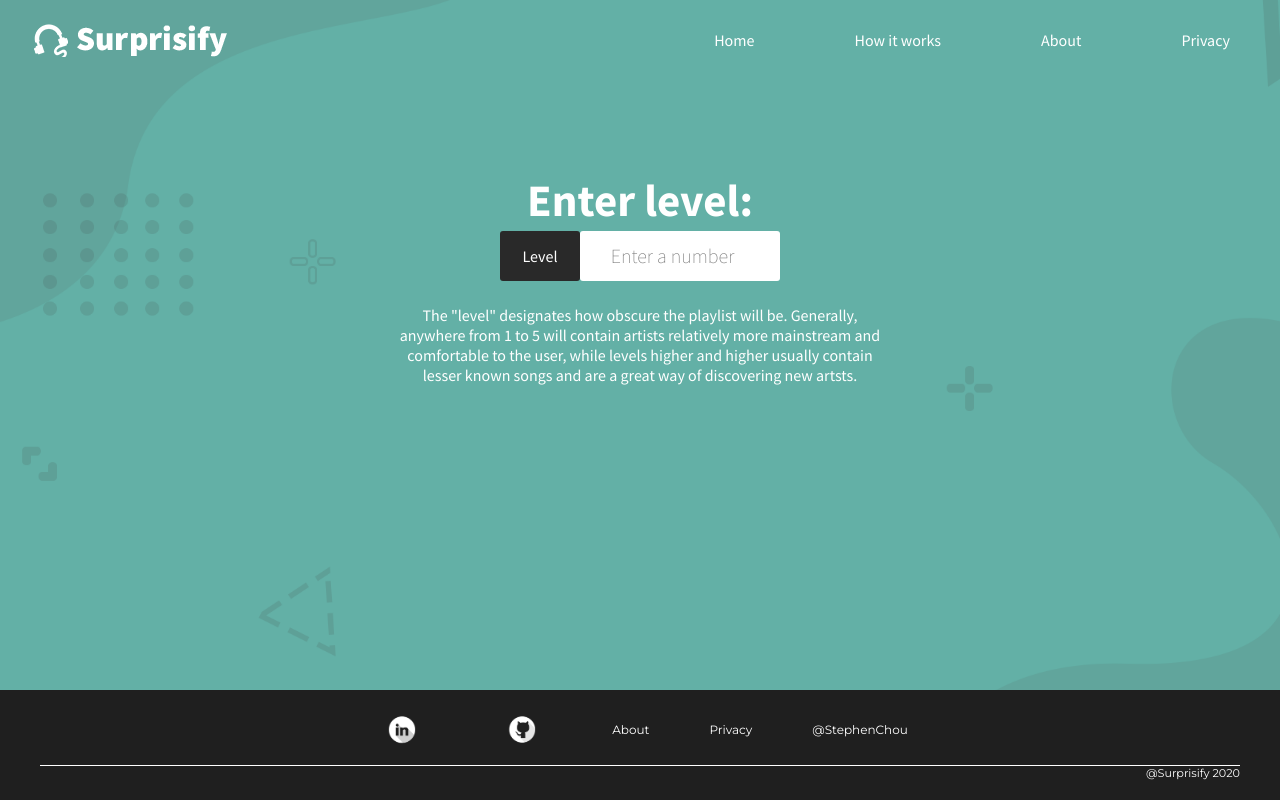
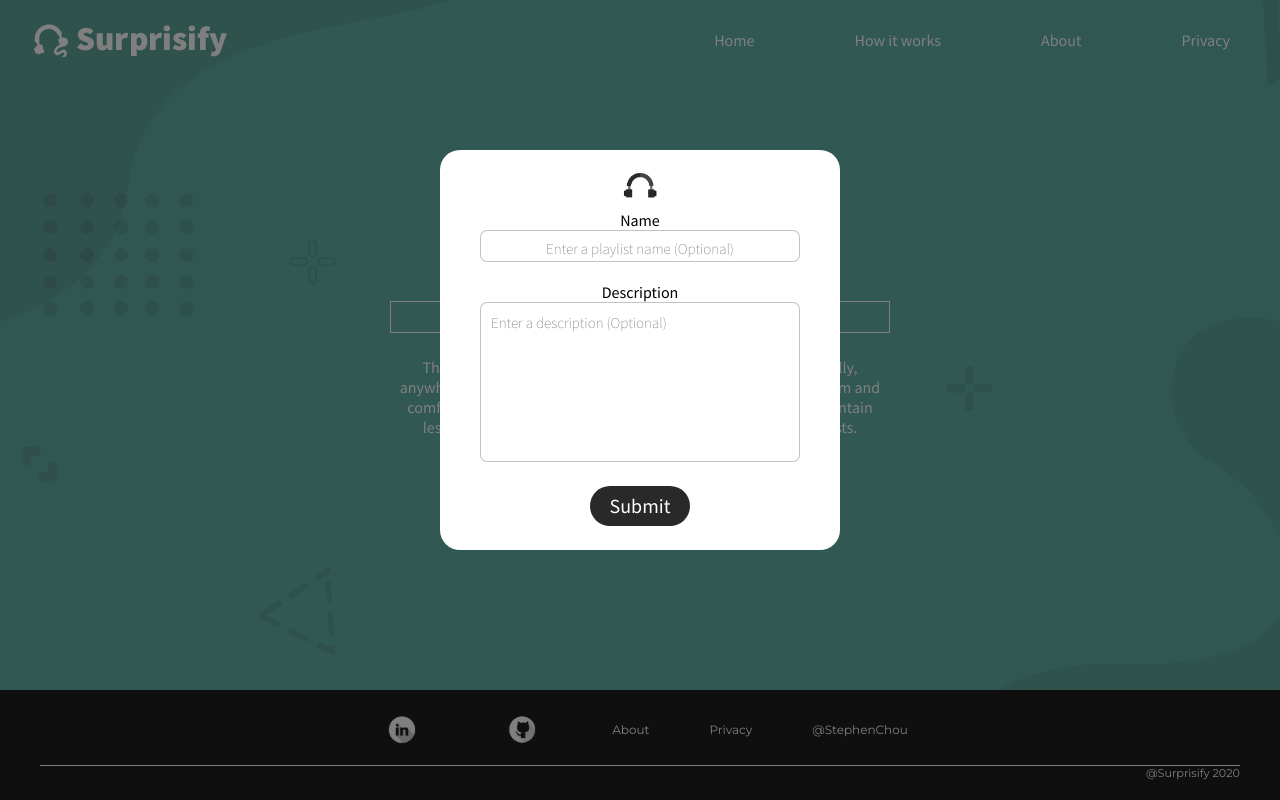
Before and after one commit to StephenChou/Surprisify-Playlist-Generator, a Flask app: template templates/generate_playlist.html in a window 1280 px wide. Run offline with Flask 2, Linux system fonts and the light colour scheme; the template is opened without the code that fills it, so the values that code supplies are empty; parts of the project's set-up code (start-up, migrations or seed data) failed here and were passed over.

Commit message:
Added modal popup

```diff
--- a/static/levels.css
+++ b/static/levels.css
@@ -100,7 +100,8 @@ html, body {
 	/*	position: relative;
 		top: 0;
 		z-index: 9999;
-		*/		width: 100%;
+		*/
+		width: 100%;
 
 		opacity: 0;
 		animation-delay: 1s;
@@ -197,7 +198,7 @@ html, body {
 	::placeholder {
 		font-family: Source Sans Pro;
 		font-weight: 100;
-		font-size: 20px;
+		font-size: 15px;
 
 	}
 
@@ -293,6 +294,101 @@ html, body {
 		animation-name: fadein;
 		animation-duration: 2s;
 		animation-fill-mode: forwards;
+
+	}
+
+	.options {
+		border:1px solid white;
+		font-family: Source Sans Pro;
+		padding-top: 10px;
+	}
+
+	.modal {
+		background-color: rgba(0, 0, 0, 0.5);
+		height: 100%;
+		width: 100%;
+		position: absolute;
+		top: 0;
+		display: flex;
+		justify-content: center;
+		text-align: center;
+		align-items: center;
+
+	}
+
+	.modal-content {
+		height: 400px;
+		width: 400px;
+		background-color: white;
+		position: relative;
+		bottom: 50px;
+		border-radius: 20px;
+		padding: 20px;
+	}
+
+	#popup-logo {
+		width: 10%;
+		height: auto;
+	}
+/*
+	#playlist_info {
+		text-align: left;
+	}
+*/
+
+	label,input {
+		font-family: Source Sans Pro;
+        margin-bottom: 20px;
+	}
+
+   #button {
+        background-color: #292929;
+        width: 100px;
+        height: 40px;
+        align-items: center;
+        line-height: 35px;
+        margin: 0 auto;
+        border-radius: 20px;
+		margin-top: 20px;
+    }
+
+    #submit {
+    font-size: 20px;
+    color: white;
+    font-family: Source Sans Pro;
+    text-decoration: none;
+    display: inline-block;
+    vertical-align: middle;
+
+
+    }
+
+    #submit:hover {
+        text-decoration: underline;
+    }
+
+
+	#playlist-name {
+    outline: none;
+    height: 4vh;
+    width: 40vh;
+    border: 1px solid rgba(136,136,136, .5);
+    border-radius: 7px;
+
+	}
+
+	#playlist-description {
+	    height: 20vh;
+	    width: 40vh;
+	    font-family: Source Sans Pro;
+	    font-size: 1rem;
+	    outline: none;
+	    border: 1px solid rgba(136,136,136, .5);
+	    border-radius: 7px;
+	    resize: none;
+	/*    position: relative;
+	    top: 20px;*/
+	    padding: 10px;
 
 	}
 
--- a/templates/generate_playlist.html
+++ b/templates/generate_playlist.html
@@ -36,7 +36,6 @@
 					<div class="middle-items">
 						<h1 class="middle-text">Enter level:</h1>
 
-
 						<div class="input-level">
 							<div class = "input-label">
 								<p>Level</p>
@@ -47,6 +46,7 @@
 						</div>
 					</div>
 				</div>
+				<p class="options"><a href="#">Advanced</a></p>
 				<p id="description"> The "level" designates how obscure the playlist will be. Generally, anywhere from 1 to 5 will contain artists relatively more mainstream and comfortable to the user, while levels higher and higher usually contain lesser known songs and are a great way of discovering new artsts. </p>
 
 			</div>
@@ -67,6 +67,22 @@
 		</div>
 
 	</footer>
+	<div class="modal">
+					<div class="modal-content">
+						<img src="/static/headphones.png" alt="" id="popup-logo">
+
+						<form id="playlist_info">
+			                <label id="name" for="playlist-name">Name<br><input type="text" id="playlist-name" maxlength="100" placeholder="Enter a playlist name (Optional)"><br></label>
+
+			                <label id="desc" for = "playlist-description">Description<br><textarea id="playlist-description" maxlength="230" placeholder="Enter a description (Optional)"></textarea></label>
+
+			                <label><div id="button"><p><a href="" id="submit">Submit</a></p></div></label>
+            			</form>
+
+					</div>
+				</div>
+
+
 	<script src="/static/app.js"></script>
 </body>
 </html>
```
